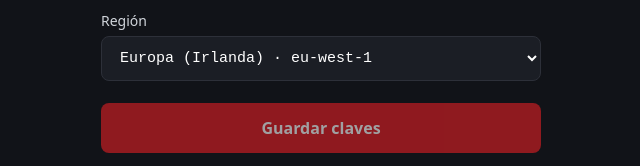
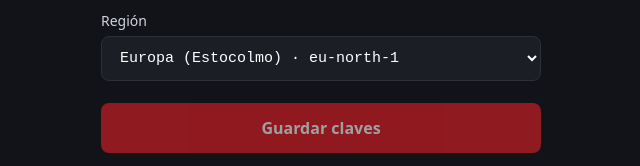
Before and after one commit to creandounsueldo/creandounsueldo-web, a plain HTML site: page correo-clave/index.html in a window 1280 px wide. Shown: the part 417-583 px from the top of the page, 319-959 px from the left. Drawn offline with Linux system fonts and the light colour scheme.

Commit message:
correo-clave: Estocolmo por defecto (región de los proyectos nuevos de AWS)
Co-Authored-By: Claude Opus 5.5 <noreply@anthropic.com>
Claude-Session: https://claude.ai/code/session_01BPhpWheFpZbnNsQD7a7iae

```diff
--- a/correo-clave/index.html
+++ b/correo-clave/index.html
@@ -33,7 +33,7 @@
     <label for="s">Secret access key</label>
     <input id="s" name="s" type="password" required spellcheck="false" autocapitalize="off">
     <label for="r">Región</label>
-    <select id="r"><option value="eu-west-1" selected>Europa (Irlanda) · eu-west-1</option><option value="eu-west-3">Europa (París) · eu-west-3</option><option value="eu-central-1">Europa (Fráncfort) · eu-central-1</option><option value="eu-south-2">Europa (España) · eu-south-2</option></select>
+    <select id="r"><option value="eu-north-1" selected>Europa (Estocolmo) · eu-north-1</option><option value="eu-west-1">Europa (Irlanda) · eu-west-1</option><option value="eu-west-3">Europa (París) · eu-west-3</option><option value="eu-central-1">Europa (Fráncfort) · eu-central-1</option><option value="eu-south-2">Europa (España) · eu-south-2</option></select>
     <button id="b" type="submit">Guardar claves</button>
     <div class="msg" id="m" role="status"></div>
   </form>
```
